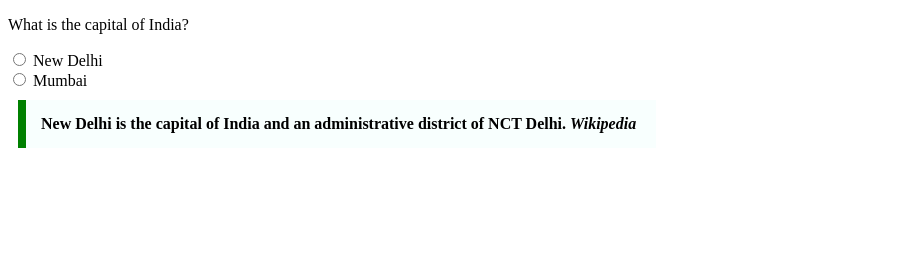
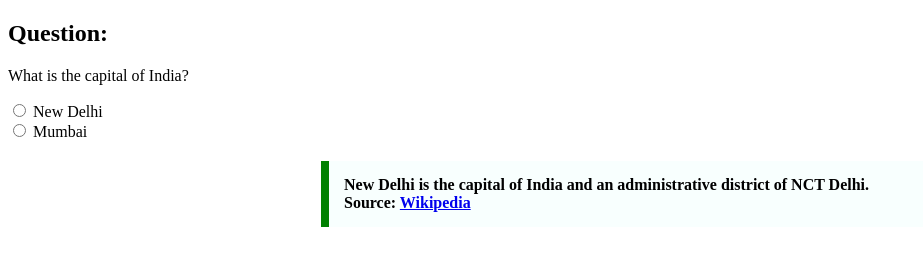
Before and after one commit to acciojob/trivia-nitesh-1921, a website: page main.html in a window 1280 px wide. Shown: the whole page, without its empty margins (0-923 px from the left). Drawn offline with Linux system fonts and the light colour scheme.

Commit message:
created a submission

```diff
--- a/main.html
+++ b/main.html
@@ -8,18 +8,20 @@
 
 <body>
 	<!-- the entire body must be written by student -->
-	<div class="question-container">
-  <p class="question">What is the capital of India?</p>
-  <div class="options">
-    <input type="radio" id="new-delhi" name="capital" value="New Delhi">
-    <label for="new-delhi">New Delhi</label><br>
+	 <div class="question">
+  <h2>Question:</h2>
+  <p>What is the capital of India?</p>
+  <form>
+    <input type="radio" id="newDelhi" name="capital" value="New Delhi">
+    <label for="newDelhi">New Delhi</label><br>
     <input type="radio" id="mumbai" name="capital" value="Mumbai">
     <label for="mumbai">Mumbai</label><br>
-  </div>
+  </form>
 </div>
 
-<blockquote style="max-width: 600px; margin: 10px; padding: 15px; border-left: 8px solid green; background-color: #f8fffe; font-weight: bold;">
-  New Delhi is the capital of India and an administrative district of NCT Delhi. <cite>Wikipedia</cite>
+<blockquote class="quote">
+  New Delhi is the capital of India and an administrative district of NCT Delhi.
+  <footer>Source: <a href="https://en.wikipedia.org/wiki/New_Delhi" target="_blank">Wikipedia</a></footer>
 </blockquote>
 
     <script type="text/javascript" src="./script.js">
--- a/styles.css
+++ b/styles.css
@@ -1,2 +1,13 @@
 
 /* Your CSS Code here. */
+.question {
+    margin-bottom: 20px;
+  }
+  .quote {
+    max-width: 600px;
+    margin: 10px auto;
+    padding: 15px;
+    border-left: 8px solid green;
+    background-color: #f8fffe;
+    font-weight: bold;
+  }
```
